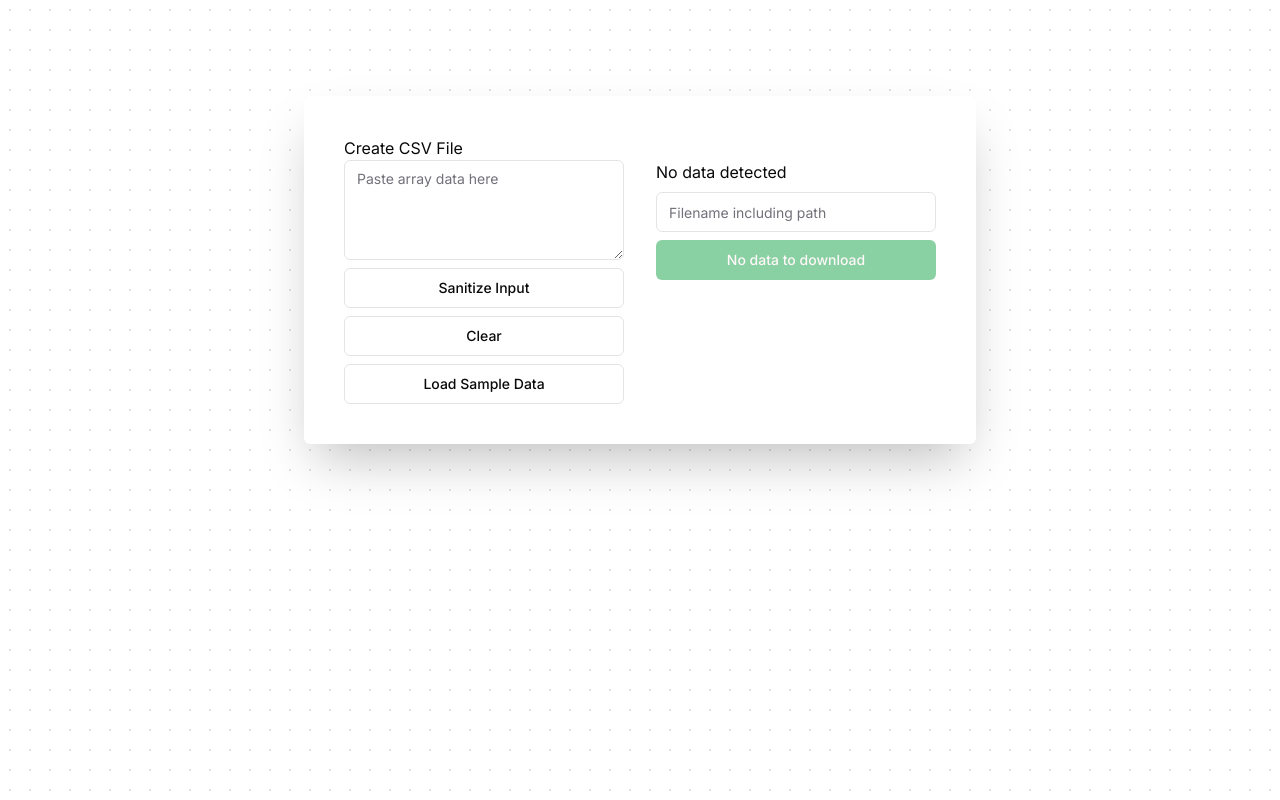
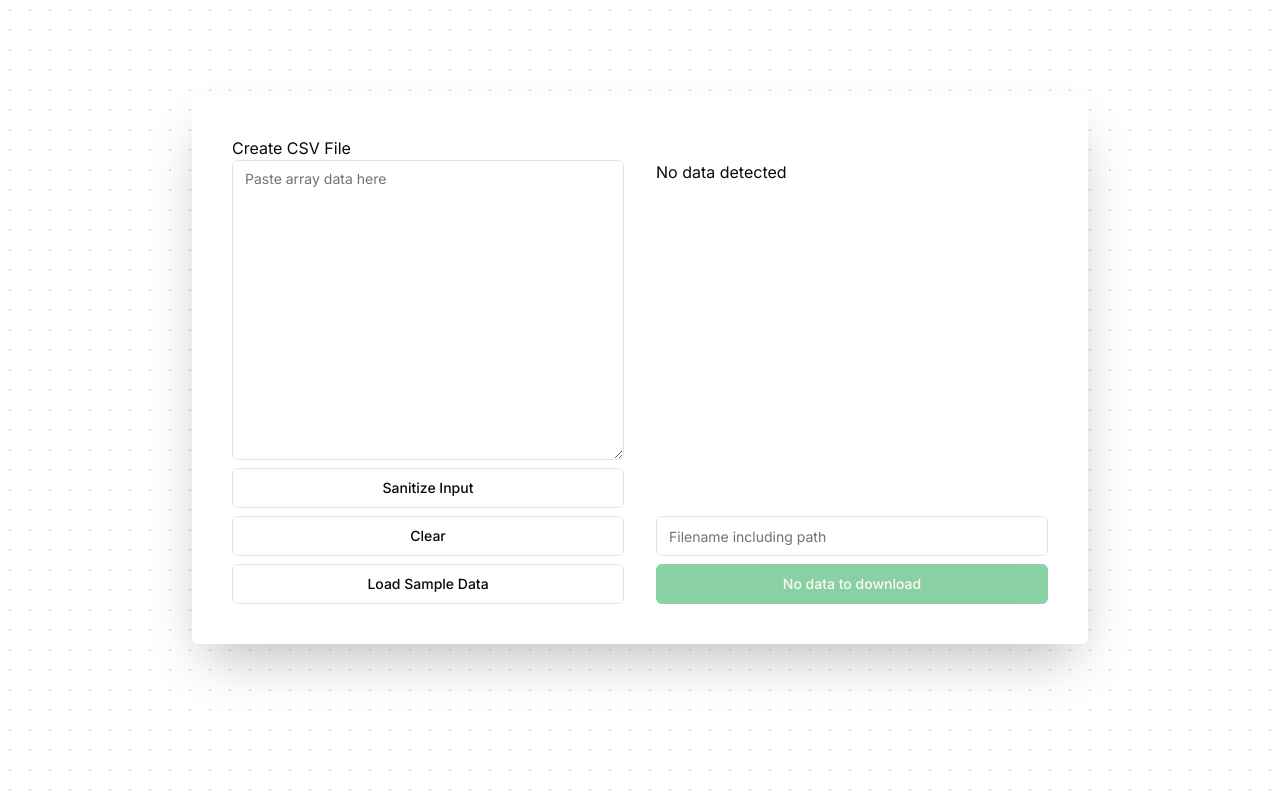
Before and after one commit to john-rock/array-2-csv-frontend, a Next.js app: page / in a window 1280 px wide. Built offline with nearby package versions, Linux system fonts and the light colour scheme.

Commit message:
height adjustment

```diff
--- a/components/Generate.tsx
+++ b/components/Generate.tsx
@@ -5,7 +5,7 @@ import Papa from "papaparse";
 import { Textarea } from "@/components/ui/textarea";
 import { Input } from "@/components/ui/input";
 import { Button } from "@/components/ui/button";
-import { Checkbox } from "@/components/ui/checkbox"
+import { Checkbox } from "@/components/ui/checkbox";
 interface DataItem {
   [key: string]: any;
 }
@@ -141,7 +141,7 @@ const CsvGenerator: React.FC<CsvGeneratorProps> = ({ initialData = [] }) => {
   };
 
   return (
-    <div className="bg-white shadow-2xl p-10 rounded-md max-w-2xl w-full">
+    <div className="bg-white shadow-2xl p-10 rounded-md max-w-4xl w-full">
       <h1>Create CSV File</h1>
       <div className="flex gap-8 w-full justify-between">
         <div className="flex flex-col gap-2 w-1/2">
@@ -149,7 +149,7 @@ const CsvGenerator: React.FC<CsvGeneratorProps> = ({ initialData = [] }) => {
             placeholder="Paste array data here"
             value={inputText}
             onChange={handleTextInput}
-            style={{ width: "100%", minHeight: "100px" }}
+            style={{ width: "100%", minHeight: "300px" }}
           />
           <Button variant={"outline"} onClick={sanitizeInput}>
             Sanitize Input
@@ -180,6 +180,7 @@ const CsvGenerator: React.FC<CsvGeneratorProps> = ({ initialData = [] }) => {
           ) : (
             <p>No data detected</p>
           )}
+          <div className="mt-auto flex flex-col gap-2">
             <Input
               value={filename}
               onChange={(e) => setFilename(e.target.value)}
@@ -187,9 +188,17 @@ const CsvGenerator: React.FC<CsvGeneratorProps> = ({ initialData = [] }) => {
               style={{ width: "100%" }}
             />
 
-          <Button disabled={selectedFields.length === 0} onClick={downloadCSV}>
-            {!inputData.length ? "No data to download" : selectedFields.length === 0 ? "Select at least one field" : "Download CSV"}
+            <Button
+              disabled={selectedFields.length === 0}
+              onClick={downloadCSV}
+            >
+              {!inputData.length
+                ? "No data to download"
+                : selectedFields.length === 0
+                ? "Select at least one field"
+                : "Download CSV"}
             </Button>
+          </div>
         </div>
       </div>
     </div>
```
Lines whose indentation alone changed are shown as unchanged.
